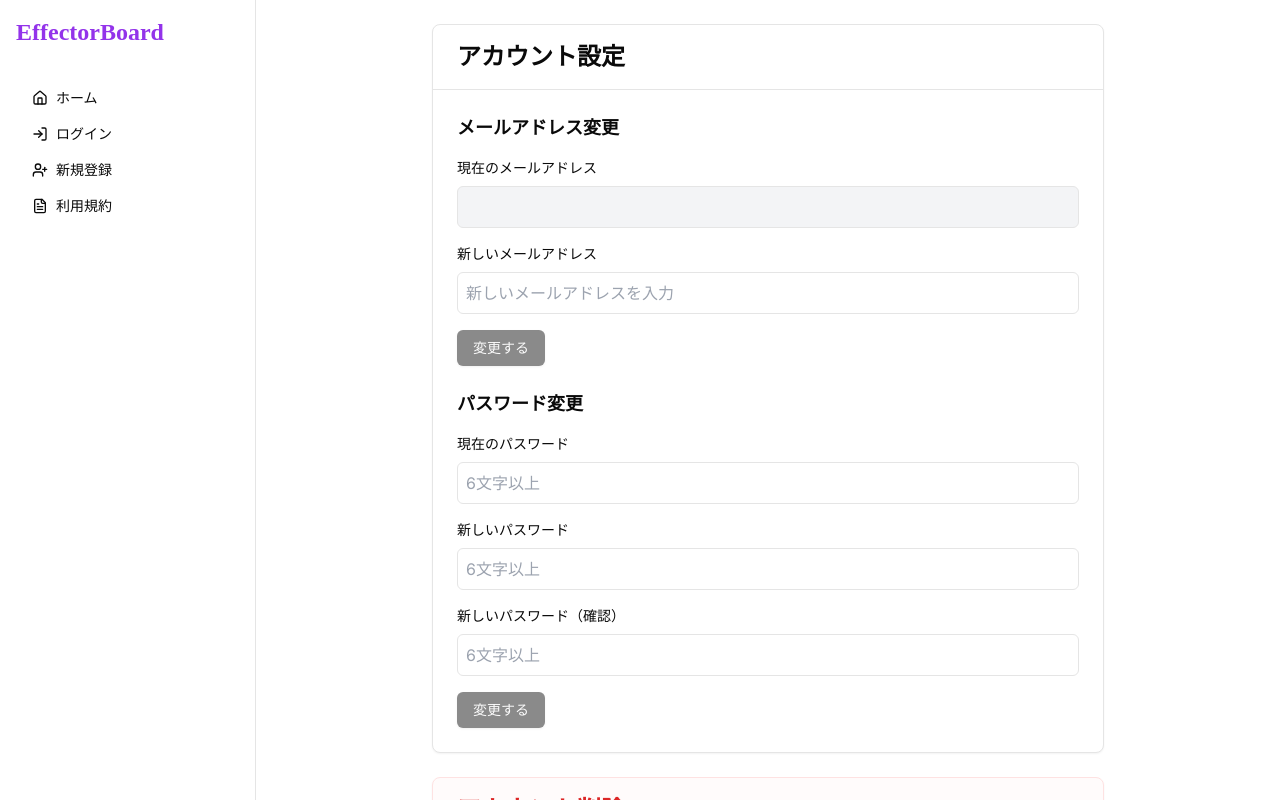
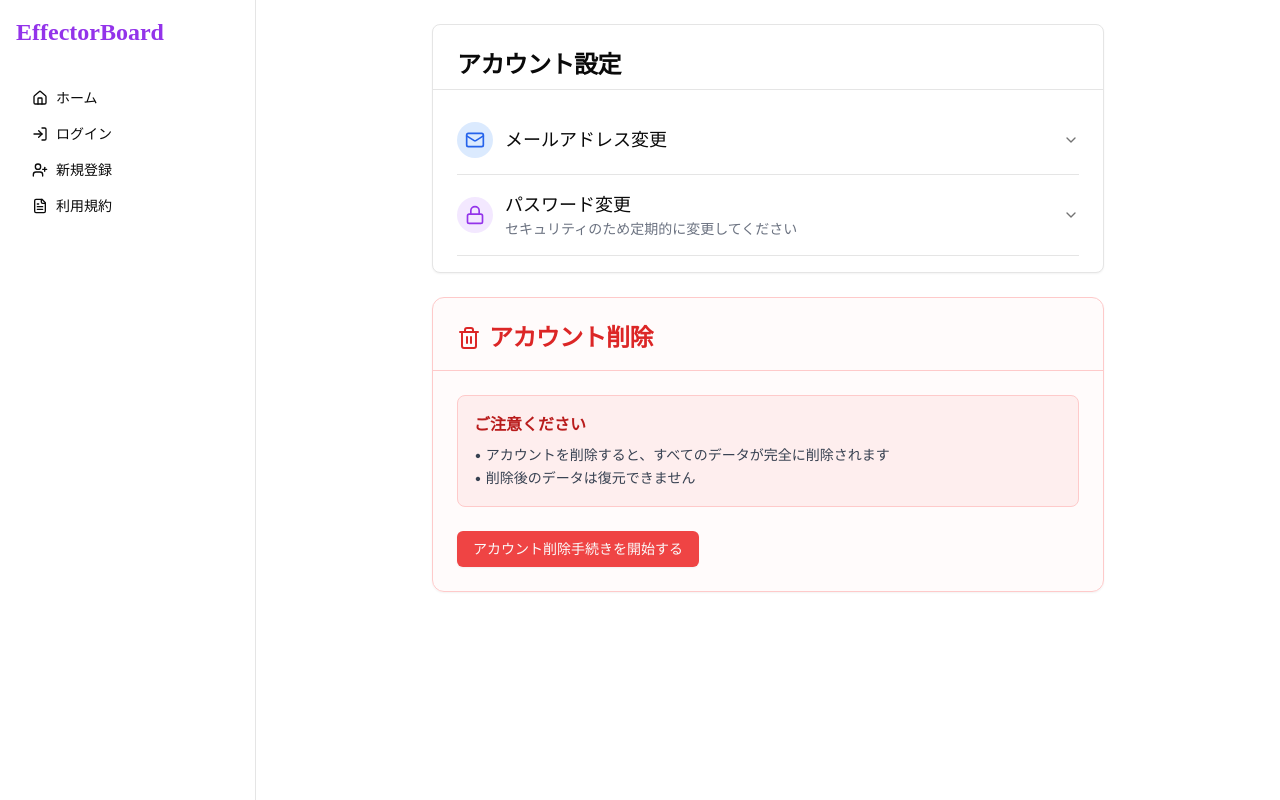
Before and after one commit to d5-322/effecterboard-share, a Next.js app: page /settings in a window 1280 px wide. Shown: the top 800 px of the page. Built offline with nearby package versions, Linux system fonts and the light colour scheme; no server answers; a web font is replaced by a local one.

Commit message:
UIちょい触り

```diff
--- a/package.json
+++ b/package.json
@@ -10,6 +10,7 @@
   },
   "dependencies": {
     "@hookform/resolvers": "^3.9.1",
+    "@radix-ui/react-accordion": "^1.2.3",
     "@radix-ui/react-alert-dialog": "^1.1.5",
     "@radix-ui/react-avatar": "^1.1.3",
     "@radix-ui/react-checkbox": "^1.1.3",
--- a/src/components/settings/account-settings.tsx
+++ b/src/components/settings/account-settings.tsx
@@ -4,6 +4,12 @@ import { useState, useEffect } from 'react'
 import { Button } from '@/components/ui/button'
 import { supabase } from '@/lib/supabase'
 import { useRouter } from 'next/navigation'
+import { ChevronDown, ChevronUp, Mail, Lock, AlertCircle, CheckCircle } from 'lucide-react'
+import { Card, CardHeader, CardTitle, CardContent } from '@/components/ui/card'
+import { Accordion, AccordionContent, AccordionItem, AccordionTrigger } from '@/components/ui/accordion'
+import { Input } from '@/components/ui/input'
+import { Label } from '@/components/ui/label'
+import { Alert, AlertDescription } from '@/components/ui/alert'
 
 export function AccountSettings() {
   const router = useRouter()
@@ -15,6 +21,7 @@ export function AccountSettings() {
   const [loading, setLoading] = useState(false)
   const [error, setError] = useState<string | null>(null)
   const [successMessage, setSuccessMessage] = useState<string | null>(null)
+  const [activeItem, setActiveItem] = useState<string | null>(null)
 
   // 現在のユーザー情報の取得
   useEffect(() => {
@@ -32,6 +39,7 @@ export function AccountSettings() {
     e.preventDefault()
     setLoading(true)
     setError(null)
+    setSuccessMessage(null)
 
     if (currentEmail === newEmail) {
       setError('現在のメールアドレスと同じです')
@@ -44,13 +52,11 @@ export function AccountSettings() {
         email: newEmail,
       })
 
-      // Supabaseのエラーコードを確認
       if (error) {
-        // エラーメッセージまたはエラーコードに基づいて判定
         if (error.message.includes('already taken') ||
             error.message.includes('already exists') ||
             error.message.toLowerCase().includes('already registered') ||
-            error.status === 422) {  // 422はUnprocessable Entityエラー
+            error.status === 422) {
           setError('このメールアドレスは既に他のユーザーに使用されています')
           setLoading(false)
           return
@@ -58,11 +64,11 @@ export function AccountSettings() {
         throw error
       }
 
-      // エラーがない場合は確認ページへ
       router.push('/settings/email-verification')
     } catch (error) {
-      console.error('Email update error:', error)  // デバッグ用
+      console.error('Email update error:', error)
       setError(error instanceof Error ? error.message : 'メールアドレスの更新に失敗しました')
+    } finally {
       setLoading(false)
     }
   }
@@ -121,115 +127,157 @@ export function AccountSettings() {
     }
   }
 
+  // メッセージ表示コンポーネント
+  const StatusMessage = () => {
+    if (!error && !successMessage) return null;
+
     return (
-    <div className="bg-white border rounded-lg shadow-sm">
-      <div className="px-6 py-4 border-b">
-        <h2 className="text-2xl font-bold">アカウント設定</h2>
+      <Alert className={error ? "bg-red-50 border-red-200" : "bg-green-50 border-green-200"}>
+        {error ? <AlertCircle className="h-4 w-4 text-red-500" /> : <CheckCircle className="h-4 w-4 text-green-500" />}
+        <AlertDescription className={error ? "text-red-500" : "text-green-500"}>
+          {error || successMessage}
+        </AlertDescription>
+      </Alert>
+    );
+  };
+
+  return (
+    <Card className="bg-white rounded-lg shadow-sm">
+      <CardHeader className="pb-2 border-b">
+        <CardTitle className="text-2xl font-bold">アカウント設定</CardTitle>
+      </CardHeader>
+
+      <CardContent className="py-4 space-y-4">
+        <StatusMessage />
+
+        <Accordion type="single" collapsible>
+          {/* メールアドレス変更セクション */}
+          <AccordionItem value="email">
+            <AccordionTrigger className="py-4 flex items-center">
+              <div className="flex items-center gap-3">
+                <div className="bg-blue-100 rounded-full p-2">
+                  <Mail className="h-5 w-5 text-blue-600" />
                 </div>
-
-      <div className="px-6 py-6 space-y-6">
-        {/* メッセージ表示エリア */}
-        {(error || successMessage) && (
-          <div className={`p-3 text-sm rounded-md ${
-            error ? 'text-red-500 bg-red-50' : 'text-green-500 bg-green-50'
-          }`}>
-            {error || successMessage}
+                <div className="text-left">
+                  <h3 className="text-lg font-medium">メールアドレス変更</h3>
+                  <p className="text-sm text-gray-500">{currentEmail}</p>
                 </div>
-        )}
-
-        {/* メールアドレス変更フォーム */}
-        <form onSubmit={handleEmailUpdate} className="space-y-4">
-          <h3 className="text-lg font-semibold">メールアドレス変更</h3>
+              </div>
+            </AccordionTrigger>
+            <AccordionContent>
+              <form onSubmit={handleEmailUpdate} className="space-y-4 pt-2">
                 <div className="space-y-4">
-            <InputField
-              label="現在のメールアドレス"
+                  <div className="space-y-2">
+                    <Label htmlFor="current-email">現在のメールアドレス</Label>
+                    <Input
+                      id="current-email"
                       value={currentEmail}
                       disabled
+                      className="bg-gray-50"
                     />
-            <InputField
-              label="新しいメールアドレス"
+                  </div>
+                  <div className="space-y-2">
+                    <Label htmlFor="new-email">新しいメールアドレス</Label>
+                    <Input
+                      id="new-email"
                       value={newEmail}
                       onChange={(e) => setNewEmail(e.target.value)}
                       placeholder="新しいメールアドレスを入力"
                       disabled={loading}
                     />
                   </div>
+                </div>
                 <Button
                   type="submit"
                   className="w-full sm:w-auto"
                   disabled={loading || !newEmail}
                 >
-            {loading ? '変更中...' : '変更する'}
+                  {loading ? '変更中...' : 'メールアドレスを変更する'}
                 </Button>
               </form>
+            </AccordionContent>
+          </AccordionItem>
 
-        {/* パスワード変更フォーム */}
-        <form onSubmit={handlePasswordUpdate} className="space-y-4">
-          <h3 className="text-lg font-semibold">パスワード変更</h3>
+          {/* パスワード変更セクション */}
+          <AccordionItem value="password">
+            <AccordionTrigger className="py-4 flex items-center">
+              <div className="flex items-center gap-3">
+                <div className="bg-purple-100 rounded-full p-2">
+                  <Lock className="h-5 w-5 text-purple-600" />
+                </div>
+                <div className="text-left">
+                  <h3 className="text-lg font-medium">パスワード変更</h3>
+                  <p className="text-sm text-gray-500">セキュリティのため定期的に変更してください</p>
+                </div>
+              </div>
+            </AccordionTrigger>
+            <AccordionContent>
+              <form onSubmit={handlePasswordUpdate} className="space-y-4 pt-2">
                 <div className="space-y-4">
-            <InputField
+                  <div className="space-y-2">
+                    <Label htmlFor="current-password">現在のパスワード</Label>
+                    <Input
+                      id="current-password"
                       type="password"
-              label="現在のパスワード"
                       value={currentPassword}
                       onChange={(e) => setCurrentPassword(e.target.value)}
-              placeholder="6文字以上"
+                      placeholder="現在のパスワードを入力"
                       disabled={loading}
                     />
-            <InputField
+                  </div>
+                  <div className="space-y-2">
+                    <Label htmlFor="new-password">新しいパスワード</Label>
+                    <Input
+                      id="new-password"
                       type="password"
-              label="新しいパスワード"
                       value={newPassword}
                       onChange={(e) => setNewPassword(e.target.value)}
                       placeholder="6文字以上"
                       disabled={loading}
                     />
-            <InputField
+                  </div>
+                  <div className="space-y-2">
+                    <Label htmlFor="confirm-password">新しいパスワード（確認）</Label>
+                    <Input
+                      id="confirm-password"
                       type="password"
-              label="新しいパスワード（確認）"
                       value={confirmPassword}
                       onChange={(e) => setConfirmPassword(e.target.value)}
                       placeholder="6文字以上"
                       disabled={loading}
                     />
                   </div>
+                </div>
                 <Button
                   type="submit"
                   className="w-full sm:w-auto"
                   disabled={loading || !currentPassword || !newPassword || !confirmPassword}
                 >
-            {loading ? '変更中...' : '変更する'}
+                  {loading ? '変更中...' : 'パスワードを変更する'}
                 </Button>
               </form>
+            </AccordionContent>
+          </AccordionItem>
+
+          {/* 将来の機能のためのプレースホルダー、必要に応じて追加可能 */}
+          {/* <AccordionItem value="example">
+            <AccordionTrigger className="py-4 flex items-center">
+              <div className="flex items-center gap-3">
+                <div className="bg-amber-100 rounded-full p-2">
+                  <Bell className="h-5 w-5 text-amber-600" />
+                </div>
+                <div className="text-left">
+                  <h3 className="text-lg font-medium">通知設定</h3>
+                  <p className="text-sm text-gray-500">メールや通知の受信設定</p>
                 </div>
               </div>
+            </AccordionTrigger>
+            <AccordionContent>
+              <p>将来的に実装予定の機能です</p>
+            </AccordionContent>
+          </AccordionItem> */}
+        </Accordion>
+      </CardContent>
+    </Card>
   )
 }
-
-// 再利用可能な入力フィールドコンポーネント
-const InputField = ({
-  type = 'text',
-  label,
-  value,
-  onChange,
-  placeholder,
-  disabled,
-}: {
-  type?: string
-  label: string
-  value: string
-  onChange?: (e: React.ChangeEvent<HTMLInputElement>) => void
-  placeholder?: string
-  disabled?: boolean
-}) => (
-  <div>
-    <label className="block mb-2 text-sm font-medium">{label}</label>
-    <input
-      type={type}
-      value={value}
-      onChange={onChange}
-      className="w-full p-2 border rounded-md focus:ring-2 focus:ring-blue-500 focus:border-blue-500 disabled:bg-gray-100"
-      placeholder={placeholder}
-      disabled={disabled}
-    />
-  </div>
-)
--- a/src/components/settings/delete-account.tsx
+++ b/src/components/settings/delete-account.tsx
@@ -3,6 +3,11 @@
 import { useState } from 'react'
 import { useRouter } from 'next/navigation'
 import { Button } from '@/components/ui/button'
+import { Input } from '@/components/ui/input'
+import { Label } from '@/components/ui/label'
+import { Card, CardHeader, CardTitle, CardContent } from '@/components/ui/card'
+import { Alert, AlertDescription } from '@/components/ui/alert'
+import { AlertCircle, Trash2 } from 'lucide-react'
 import { supabase } from '@/lib/supabase'
 
 export function DeleteAccount() {
@@ -29,6 +34,7 @@ export function DeleteAccount() {
 
       if (signInError) {
         setError('パスワードが正しくありません')
+        setLoading(false)
         return
       }
 
@@ -48,112 +54,94 @@ export function DeleteAccount() {
   }
 
   return (
-    <div className="border border-red-100 rounded-lg bg-red-50/30 shadow-sm">
-      <div className="px-6 py-4 border-b border-red-100">
-        <h2 className="text-2xl font-bold text-red-600">アカウント削除</h2>
+    <Card className="border border-red-200 bg-red-50/30 shadow-sm">
+      <CardHeader className="border-b border-red-200 pb-4">
+        <CardTitle className="flex items-center gap-2 text-2xl font-bold text-red-600">
+          <Trash2 className="h-6 w-6" />
+          アカウント削除
+        </CardTitle>
+      </CardHeader>
+
+      <CardContent className="pt-6 space-y-6">
+        {error && (
+          <Alert className="bg-red-50 border-red-200">
+            <AlertCircle className="h-4 w-4 text-red-500" />
+            <AlertDescription className="text-red-500">
+              {error}
+            </AlertDescription>
+          </Alert>
+        )}
+
+        {!isConfirmOpen ? (
+          <div className="space-y-6">
+            <div className="rounded-lg bg-red-100/50 p-4 border border-red-200">
+              <h3 className="font-semibold mb-2 text-red-700">ご注意ください</h3>
+              <p className="text-gray-700 leading-relaxed text-sm">
+                • アカウントを削除すると、すべてのデータが完全に削除されます<br />
+                • 削除後のデータは復元できません
+              </p>
             </div>
 
-      <div className="px-6 py-6 space-y-6">
-        <AlertMessage message={error} type="error" />
-
-        {!isConfirmOpen ? (
-          <div className="space-y-4">
-            <p className="text-gray-600 leading-relaxed">
-              アカウントを削除すると全てのデータが完全に削除され、復元できません。
-            </p>
             <Button
               variant="destructive"
               onClick={() => setIsConfirmOpen(true)}
               className="w-full sm:w-auto"
             >
-              アカウントを削除する
+              アカウント削除手続きを開始する
             </Button>
           </div>
         ) : (
           <form onSubmit={handleDelete} className="space-y-6">
-            <p className="text-red-600 font-medium">
-              本当にアカウントを削除しますか？
+            <div className="rounded-lg bg-red-100/50 p-4 border border-red-200">
+              <h3 className="font-semibold mb-2 text-red-700">最終確認</h3>
+              <p className="text-gray-700 leading-relaxed text-sm">
+                アカウントを削除すると、すべてのプロファイル情報、保存データ、設定が削除されます。
+                この操作は取り消すことができません。
               </p>
+            </div>
 
             <div className="space-y-4">
+              <div className="space-y-2">
+                <Label htmlFor="confirm-password" className="text-gray-700">
+                  パスワードを入力して確認
+                </Label>
                 <Input
+                  id="confirm-password"
                   type="password"
-                label="パスワードを入力して確認"
                   value={password}
                   onChange={(e) => setPassword(e.target.value)}
+                  className="border-red-200 focus:border-red-400 focus:ring-red-400"
+                  placeholder="現在のパスワードを入力"
                   required
                 />
+              </div>
 
-              <div className="flex flex-col sm:flex-row gap-3">
+              <div className="flex flex-col sm:flex-row gap-3 pt-2">
                 <Button
                   type="button"
                   variant="outline"
-                  onClick={() => setIsConfirmOpen(false)}
-                  className="flex-1"
+                  onClick={() => {
+                    setIsConfirmOpen(false)
+                    setPassword('')
+                    setError(null)
+                  }}
+                  className="flex-1 border-gray-300"
                 >
                   キャンセル
                 </Button>
                 <Button
                   type="submit"
                   variant="destructive"
-                  disabled={loading}
+                  disabled={loading || !password}
                   className="flex-1"
                 >
-                  {loading ? '削除中...' : '削除する'}
+                  {loading ? '削除中...' : '完全に削除する'}
                 </Button>
               </div>
             </div>
           </form>
         )}
-      </div>
-    </div>
+      </CardContent>
+    </Card>
   )
 }
-
-// 再利用可能なコンポーネント
-const AlertMessage = ({
-  message,
-  type
-}: {
-  message: string | null
-  type: 'error' | 'success'
-}) => {
-  if (!message) return null
-
-  return (
-    <div className={`p-3 text-sm rounded-md ${
-      type === 'error'
-        ? 'text-red-600 bg-red-50'
-        : 'text-green-600 bg-green-50'
-    }`}>
-      {message}
-    </div>
-  )
-}
-
-const Input = ({
-  type = 'text',
-  label,
-  value,
-  onChange,
-  required = false
-}: {
-  type?: string
-  label: string
-  value: string
-  onChange: (e: React.ChangeEvent<HTMLInputElement>) => void
-  required?: boolean
-}) => (
-  <div>
-    <label className="block mb-2 text-sm font-medium text-gray-700">
-      {label}
-    </label>
-    <input
-      type={type}
-      value={value}
-      onChange={onChange}
-      className="w-full p-2 border rounded-md focus:ring-2 focus:ring-red-500 focus:border-red-500"
-      required={required}
-    />
-  </div>
-)
--- /dev/null
+++ b/src/components/ui/accordion.tsx
@@ -0,0 +1,57 @@
+"use client"
+
+import * as React from "react"
+import * as AccordionPrimitive from "@radix-ui/react-accordion"
+import { ChevronDown } from "lucide-react"
+
+import { cn } from "@/lib/utils"
+
+const Accordion = AccordionPrimitive.Root
+
+const AccordionItem = React.forwardRef<
+  React.ElementRef<typeof AccordionPrimitive.Item>,
+  React.ComponentPropsWithoutRef<typeof AccordionPrimitive.Item>
+>(({ className, ...props }, ref) => (
+  <AccordionPrimitive.Item
+    ref={ref}
+    className={cn("border-b", className)}
+    {...props}
+  />
+))
+AccordionItem.displayName = "AccordionItem"
+
+const AccordionTrigger = React.forwardRef<
+  React.ElementRef<typeof AccordionPrimitive.Trigger>,
+  React.ComponentPropsWithoutRef<typeof AccordionPrimitive.Trigger>
+>(({ className, children, ...props }, ref) => (
+  <AccordionPrimitive.Header className="flex">
+    <AccordionPrimitive.Trigger
+      ref={ref}
+      className={cn(
+        "flex flex-1 items-center justify-between py-4 text-sm font-medium transition-all hover:underline text-left [&[data-state=open]>svg]:rotate-180",
+        className
+      )}
+      {...props}
+    >
+      {children}
+      <ChevronDown className="h-4 w-4 shrink-0 text-muted-foreground transition-transform duration-200" />
+    </AccordionPrimitive.Trigger>
+  </AccordionPrimitive.Header>
+))
+AccordionTrigger.displayName = AccordionPrimitive.Trigger.displayName
+
+const AccordionContent = React.forwardRef<
+  React.ElementRef<typeof AccordionPrimitive.Content>,
+  React.ComponentPropsWithoutRef<typeof AccordionPrimitive.Content>
+>(({ className, children, ...props }, ref) => (
+  <AccordionPrimitive.Content
+    ref={ref}
+    className="overflow-hidden text-sm data-[state=closed]:animate-accordion-up data-[state=open]:animate-accordion-down"
+    {...props}
+  >
+    <div className={cn("pb-4 pt-0", className)}>{children}</div>
+  </AccordionPrimitive.Content>
+))
+AccordionContent.displayName = AccordionPrimitive.Content.displayName
+
+export { Accordion, AccordionItem, AccordionTrigger, AccordionContent }
```
Also changed, not shown: tailwind.config.ts (+22 -0 lines), 1 other file (tests, documents, lock files or other folders). Lines whose indentation alone changed are shown as unchanged.
